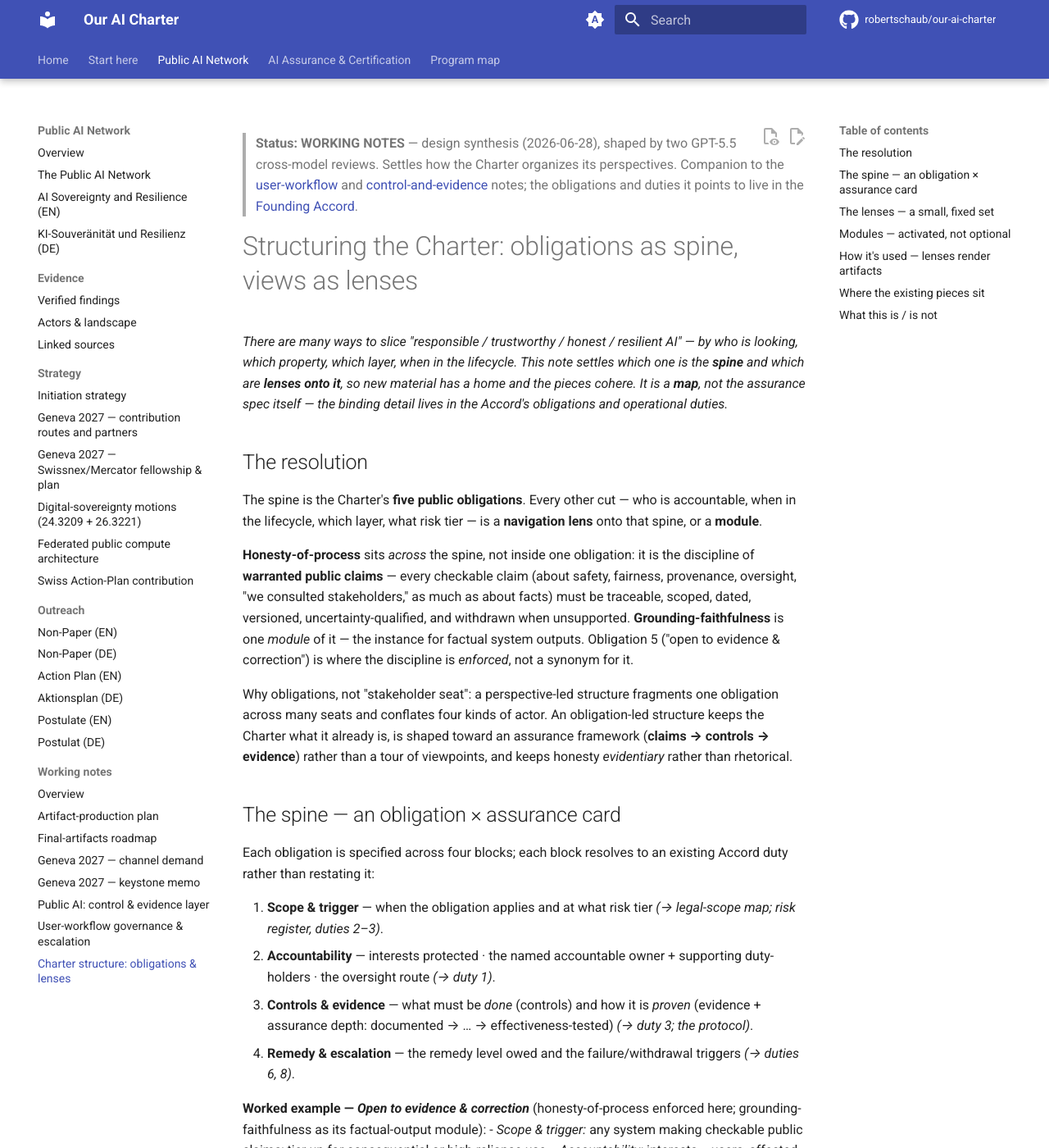
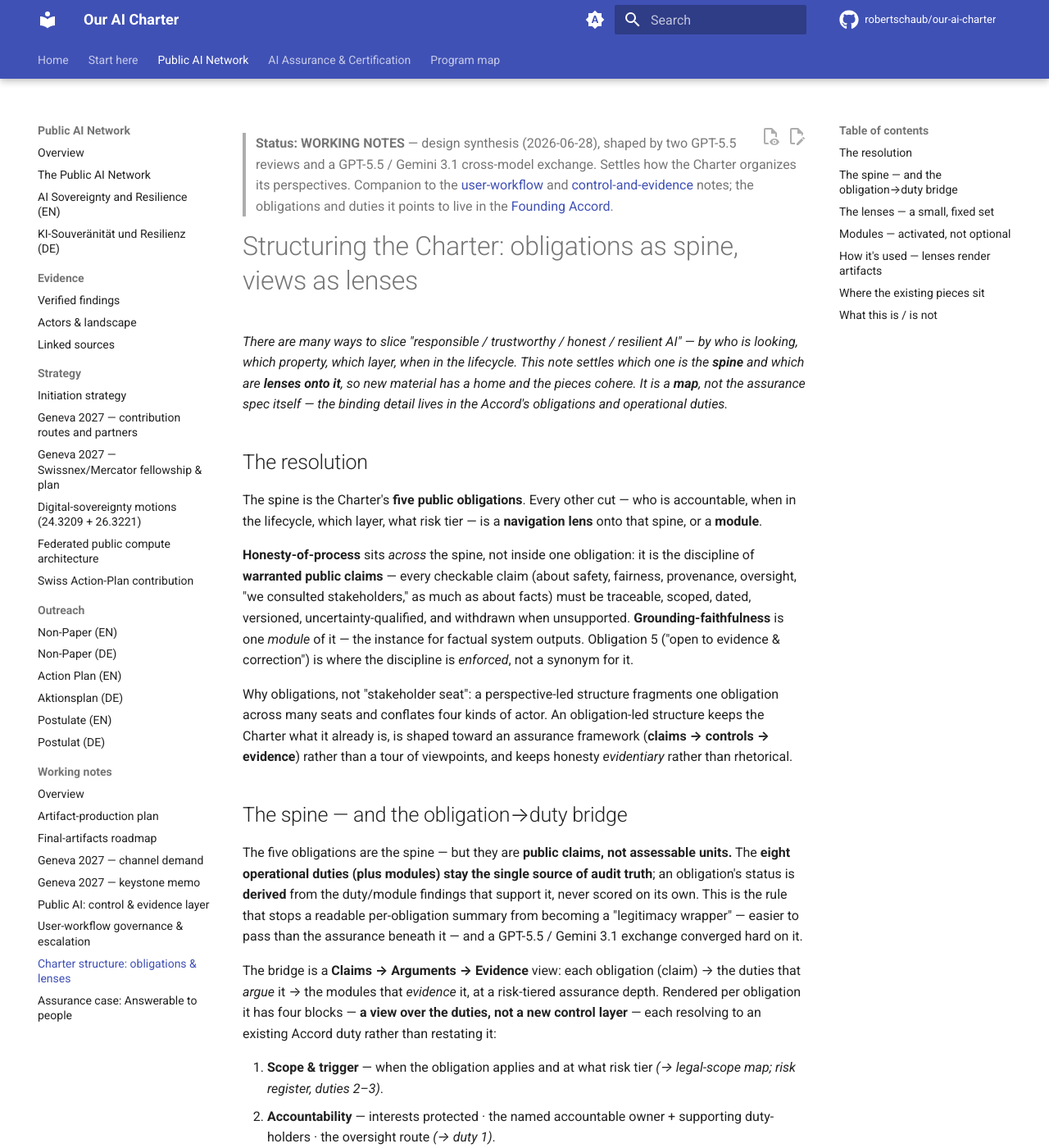
Before and after one commit to robertschaub/our-ai-charter, an MkDocs documentation site: the page built from docs/wip/charter-structure-and-views.md, in a window 1280 px wide and 1400 px high. Shown: the whole window at 82% size. Built offline with MkDocs 1.6.1 and Material for MkDocs 9.7.7, drawn with Linux system fonts in a browser that asks for light colours; plug-ins that fetch from the network failed and are left out; comment, search, counter and statistics services are not loaded; some of the changed text lies outside the part shown.

Commit message:
docs(wip): reframe views as a CAE bridge; add Answerable-to-people prototype
After a GPT-5.5 / Gemini 3.1 exchange (both models converging): obligations are
public claims, not assessable units; the eight operational duties + modules stay
the single source of audit truth; an obligation's status is derived from their
findings, never scored on its own.

- charter-structure-and-views.md: the four-block per-obligation view is now a
  Claims->Arguments->Evidence view over the duties, graduating into a
  certification-model annex (not the Accord body).
- answerable-to-people-assurance-case.md: first worked obligation->duty bridge
  (obligation 2) as a pointer-level crosswalk to duties 1/3/4/6/7/8 plus the
  contestability and coercive-control modules, with derived status, claim
  discipline, and an individual-vs-collective remedy split.

Co-Authored-By: Claude Opus 4.8 <noreply@anthropic.com>

```diff
--- a/docs/wip/charter-structure-and-views.md
+++ b/docs/wip/charter-structure-and-views.md
@@ -1,4 +1,4 @@
-> **Status: WORKING NOTES** — design synthesis (2026-06-28), shaped by two GPT-5.5 cross-model reviews. Settles how the Charter organizes its perspectives. Companion to the [user-workflow](user-workflow-governance.md) and [control-and-evidence](public-compute-control-evidence-layer.md) notes; the obligations and duties it points to live in the [Founding Accord](../AI%20Assurance%20and%20Certification/Framework/founding-accord.md).
+> **Status: WORKING NOTES** — design synthesis (2026-06-28), shaped by two GPT-5.5 reviews and a GPT-5.5 / Gemini 3.1 cross-model exchange. Settles how the Charter organizes its perspectives. Companion to the [user-workflow](user-workflow-governance.md) and [control-and-evidence](public-compute-control-evidence-layer.md) notes; the obligations and duties it points to live in the [Founding Accord](../AI%20Assurance%20and%20Certification/Framework/founding-accord.md).
 
 # Structuring the Charter: obligations as spine, views as lenses
 
@@ -12,9 +12,11 @@ The spine is the Charter's **five public obligations**. Every other cut — who
 
 Why obligations, not "stakeholder seat": a perspective-led structure fragments one obligation across many seats and conflates four kinds of actor. An obligation-led structure keeps the Charter what it already is, is shaped toward an assurance framework (**claims → controls → evidence**) rather than a tour of viewpoints, and keeps honesty *evidentiary* rather than rhetorical.
 
-## The spine — an obligation × assurance card
+## The spine — and the obligation→duty bridge
 
-Each obligation is specified across four blocks; each block resolves to an existing Accord duty rather than restating it:
+The five obligations are the spine — but they are **public claims, not assessable units.** The **eight operational duties (plus modules) stay the single source of audit truth**; an obligation's status is **derived** from the duty/module findings that support it, never scored on its own. This is the rule that stops a readable per-obligation summary from becoming a "legitimacy wrapper" — easier to pass than the assurance beneath it — and a GPT-5.5 / Gemini 3.1 exchange converged hard on it.
+
+The bridge is a **Claims → Arguments → Evidence** view: each obligation (claim) → the duties that *argue* it → the modules that *evidence* it, at a risk-tiered assurance depth. Rendered per obligation it has four blocks — **a view over the duties, not a new control layer** — each resolving to an existing Accord duty rather than restating it:
 
 1. **Scope & trigger** — when the obligation applies and at what risk tier *(→ legal-scope map; risk register, duties 2–3)*.
 2. **Accountability** — interests protected · the named accountable owner + supporting duty-holders · the oversight route *(→ duty 1)*.
@@ -45,7 +47,7 @@ Labour/worker, environment/resource, creator/copyright, sovereignty/Global-South
 
 ## How it's used — lenses render artifacts
 
-The spine is the architecture; the lenses are how it becomes usable. Each renders a navigable artifact: **role cards** (actor-kind), **lifecycle checklists** (the two lifecycles), **risk-tier profiles** (calibrator), a **remedy map** (impact). The [user-workflow note](user-workflow-governance.md) is the first of these — the *user role-card on the consequential-event lifecycle*. **Obligation cards** (working the four blocks per obligation) are the next step, and the point at which this map becomes Accord/certification content rather than a `wip/` note.
+The spine is the architecture; the lenses are how it becomes usable. Each renders a navigable artifact: **role cards** (actor-kind), **lifecycle checklists** (the two lifecycles), **risk-tier profiles** (calibrator), a **remedy map** (impact). The [user-workflow note](user-workflow-governance.md) is the first of these — the *user role-card on the consequential-event lifecycle*. Working the four-block view per obligation (as a **CAE / obligation×duty crosswalk**) is the next step; it graduates into a **certification-model annex**, not the Accord body. The first one is prototyped in [answerable-to-people-assurance-case.md](answerable-to-people-assurance-case.md).
 
 ## Where the existing pieces sit
 
@@ -56,4 +58,4 @@ The spine is the architecture; the lenses are how it becomes usable. Each render
 
 ## What this is / is not
 
-A structural **map**, reasoned through and cross-model reviewed — not normative text, and not yet the assurance spec (no per-obligation cards, thresholds, or RACI; those graduate into the Accord). The one change from the first sketch: the spine is **obligations**, not stakeholder seats — and "seat" splits into four role-based actor-kinds that become one lens among several.
+A structural **map**, reasoned through and cross-model reviewed — not normative text, and not yet the assurance spec (no thresholds or RACI; the per-obligation CAE views graduate into a certification-model annex, not the Accord). The one change from the first sketch: the spine is **obligations**, not stakeholder seats — and "seat" splits into four role-based actor-kinds that become one lens among several.
--- a/mkdocs.yml
+++ b/mkdocs.yml
@@ -150,6 +150,7 @@ nav:
           - "Public AI: control & evidence layer": wip/public-compute-control-evidence-layer.md
           - "User-workflow governance & escalation": wip/user-workflow-governance.md
           - "Charter structure: obligations & lenses": wip/charter-structure-and-views.md
+          - "Assurance case: Answerable to people": wip/answerable-to-people-assurance-case.md
   - AI Assurance & Certification:
       - Trustworthy AI, Accountable to People: AI Assurance and Certification/Published/trustworthy-ai-accountable-to-people.md
       - The Founding Accord: AI Assurance and Certification/Framework/founding-accord.md
```
Also changed, not shown: CHANGELOG.md (+1 -0 lines), docs/wip/README.md (+2 -1 lines), docs/wip/answerable-to-people-assurance-case.md (added, +55 -0 lines).
